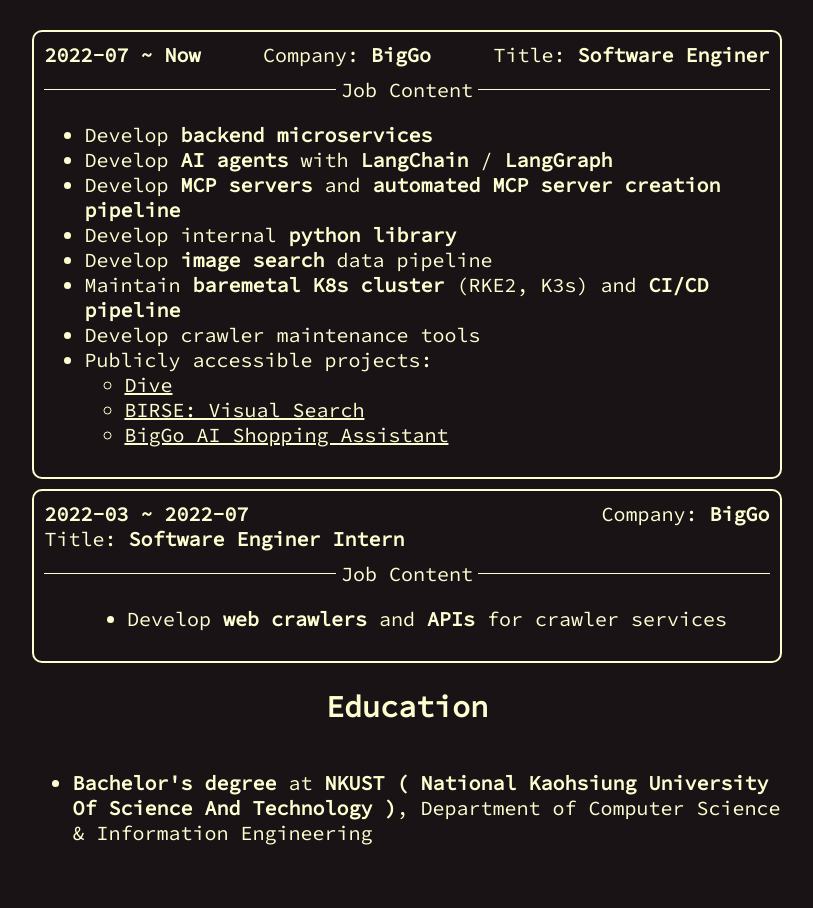
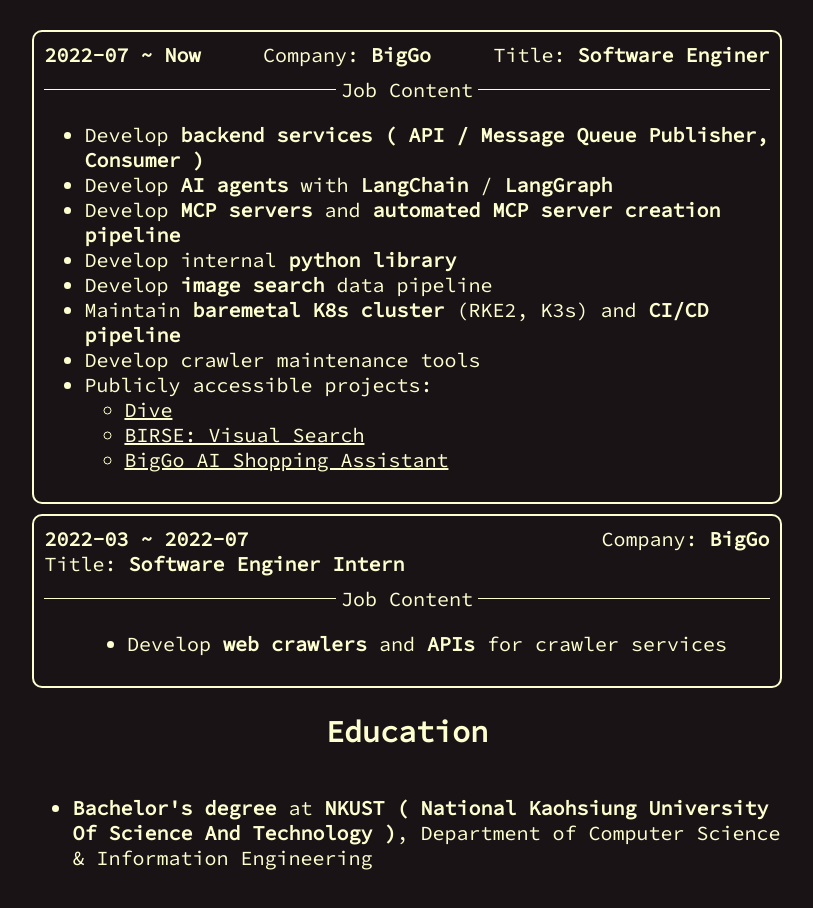
Before and after one commit to AlexFangSW/PersonalWebsite, a Next.js app: page /experience in a window 1280 px wide. Shown: the part 1026-1934 px from the top of the page, without its empty margins (233-1046 px from the left). Built offline with nearby package versions, Linux system fonts and the light colour scheme.

Commit message:
chore: update work content

```diff
--- a/src/app/(tabs)/experience/page.tsx
+++ b/src/app/(tabs)/experience/page.tsx
@@ -69,7 +69,10 @@
         <JobInfo time="2022-07 ~ Now" company="BigGo" title="Software Enginer">
           <ul>
             <li>
-              Develop <b>backend microservices</b>
+              Develop{" "}
+              <b>
+                backend services ( API / Message Queue Publisher, Consumer )
+              </b>
             </li>
             <li>
               Develop <b>AI agents</b> with <b>LangChain</b> / <b>LangGraph</b>
```
